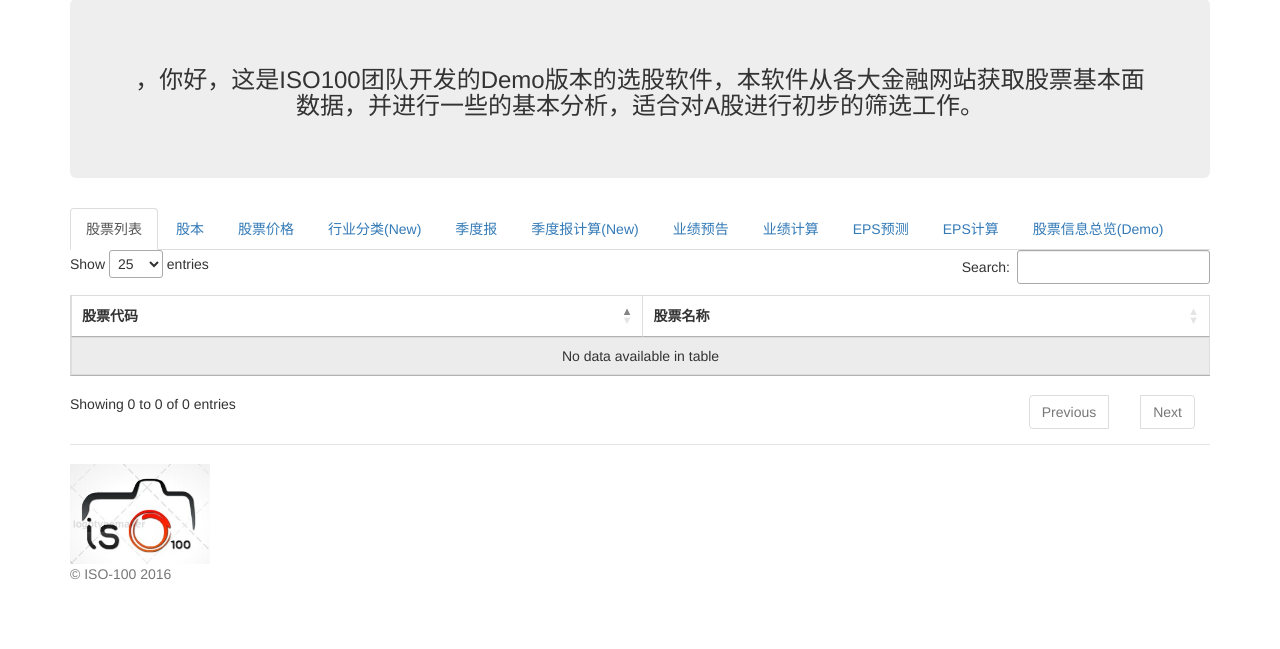
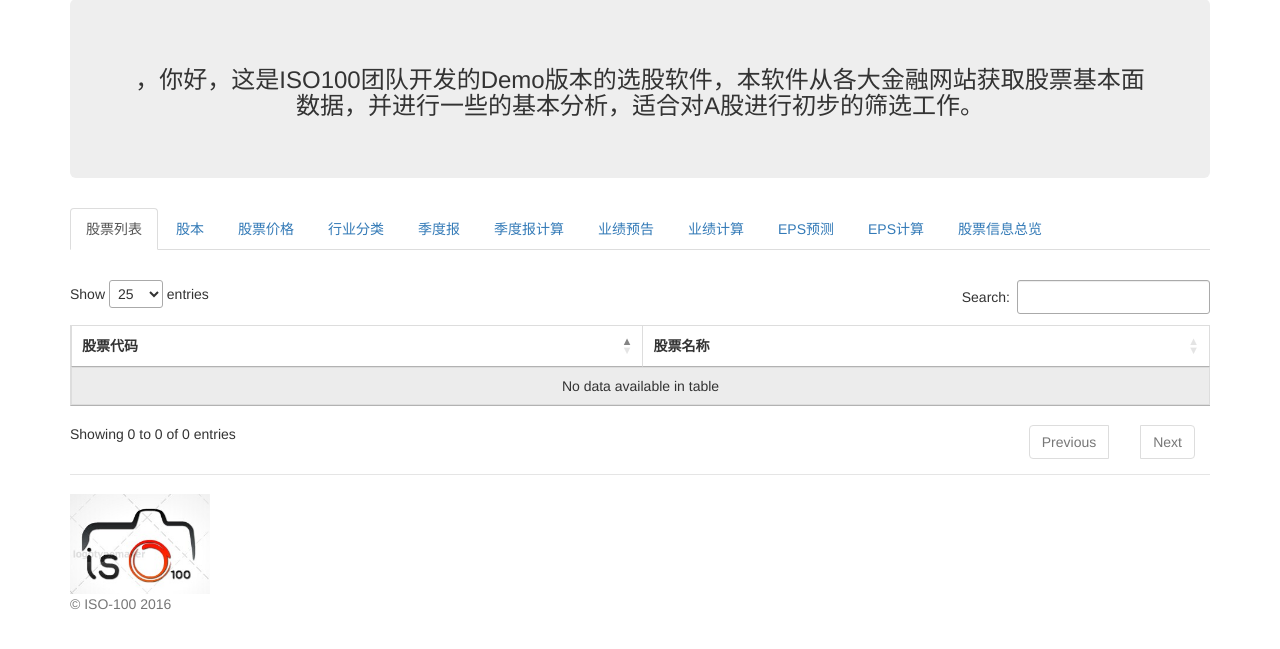
Before and after one commit to ISO-100/ISO100-Stock-Web, a Flask app: page /multi_tab in a window 1280 px wide. Shown: the part 132-781 px from the top of the page. Run offline with Flask 2, Linux system fonts and the light colour scheme; data that the repository does not hold is empty; parts of the project's set-up code (start-up, migrations or seed data) failed here and were passed over; some libraries are stand-ins or nearby versions.

Commit message:
update ui

```diff
--- a/templates/multi_tab.html
+++ b/templates/multi_tab.html
@@ -91,10 +91,11 @@
         "iDisplayLength": 25,
         "scrollX": true,
         scrollCollapse: true,
-        autoWidth: false,
+        autoWidth: true,
         columnDefs: [
             { width: '7%', targets: 0 },
-            { width: '10%', targets: 1 }
+            { width: '10%', targets: 1 },
+            { width: '10%', targets: 4 }
         ]
     } );
 
@@ -180,14 +181,14 @@
 					<a href="#tab-table2" data-toggle="tab">股票价格</a>
 				</li>
 				<li>
-					<a href="#tab-table11" data-toggle="tab">行业分类(New)</a>
+					<a href="#tab-table11" data-toggle="tab">行业分类</a>
 				</li>
 
 				<li>
 					<a href="#tab-table3" data-toggle="tab">季度报</a>
 				</li>
 				<li>
-					<a href="#tab-table10" data-toggle="tab">季度报计算(New)</a>
+					<a href="#tab-table10" data-toggle="tab">季度报计算</a>
 				</li>
 
 				<li>
@@ -206,11 +207,11 @@
 
 
 				<li>
-					<a href="#tab-table7" data-toggle="tab">股票信息总览(Demo)</a>
+					<a href="#tab-table7" data-toggle="tab">股票信息总览</a>
 				</li>
 
 			</ul>
-				<div class="tab-content">
+				<div class="tab-content" style="margin-top: 30px;">
 					<div class="tab-pane active" id="tab-table1">
 						<table id="table1" class="table table-striped table-bordered" cellspacing="0" width="100%">
 							<thead>
@@ -362,9 +363,9 @@
                                     <th>今年全年利润上限(万元)</th>
                                     <th>今年EPS下限</th>
                                     <th>今年EPS上限</th>
-                                    <th>目标价位下限(TBD)</th>
-                                    <th>目标价位上限(TBD)</th>
-                                    <th>目标价位区间(TBD)</th>
+                                    <th>目标价位下限(</th>
+                                    <th>目标价位上限</th>
+                                    <th>目标价位区间</th>
     							</tr>
     						</thead>
     					</table>
@@ -429,7 +430,7 @@
                                     <th>财报预测EPS</th>
                                     <th>季报利润增加同比</th>
                                     <th>季报预测PE</th>
-                                    <th>目标价位(TBD)</th>
+                                    <th>目标价位</th>
     							</tr>
     						</thead>
     					</table>
```
